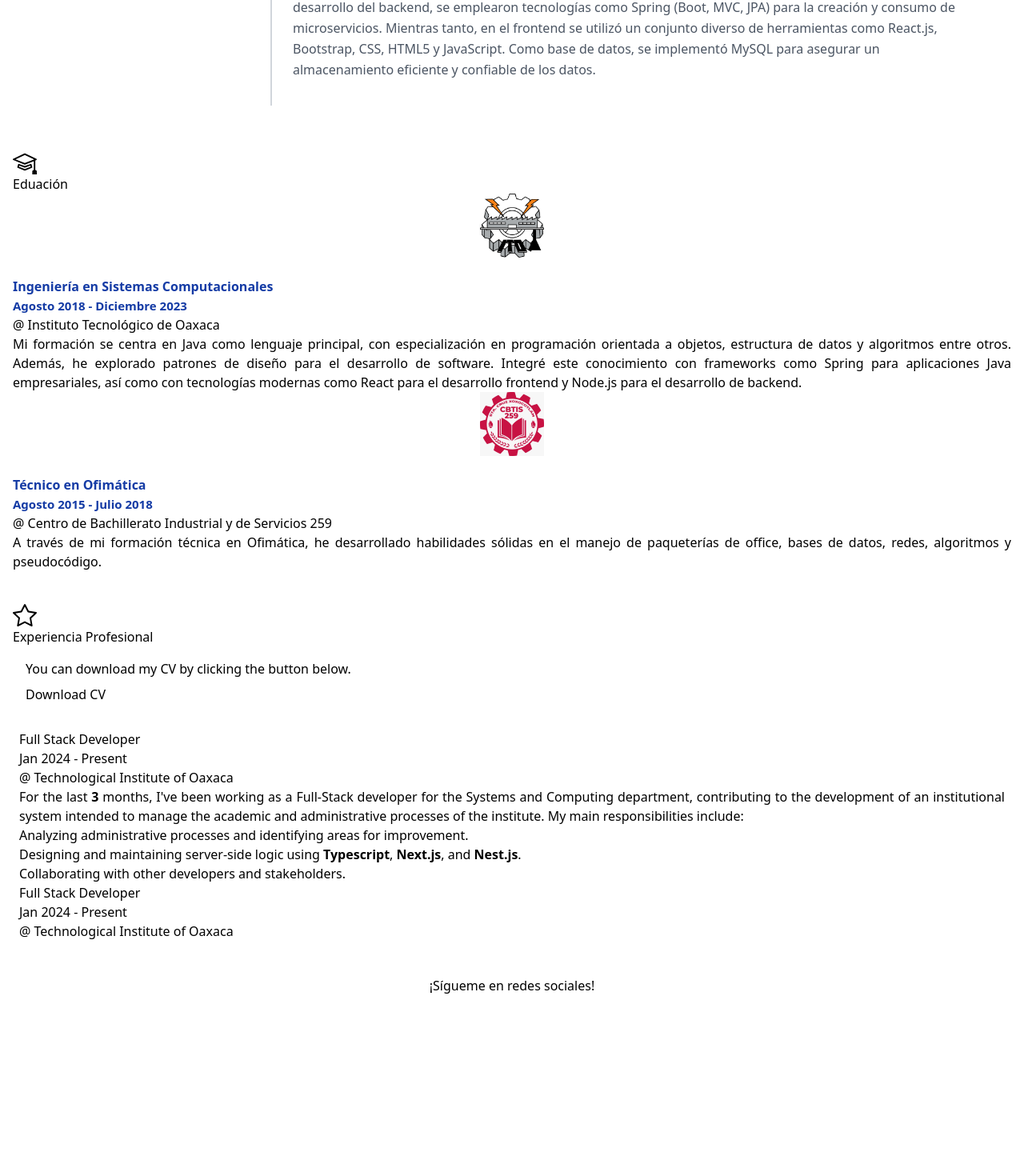
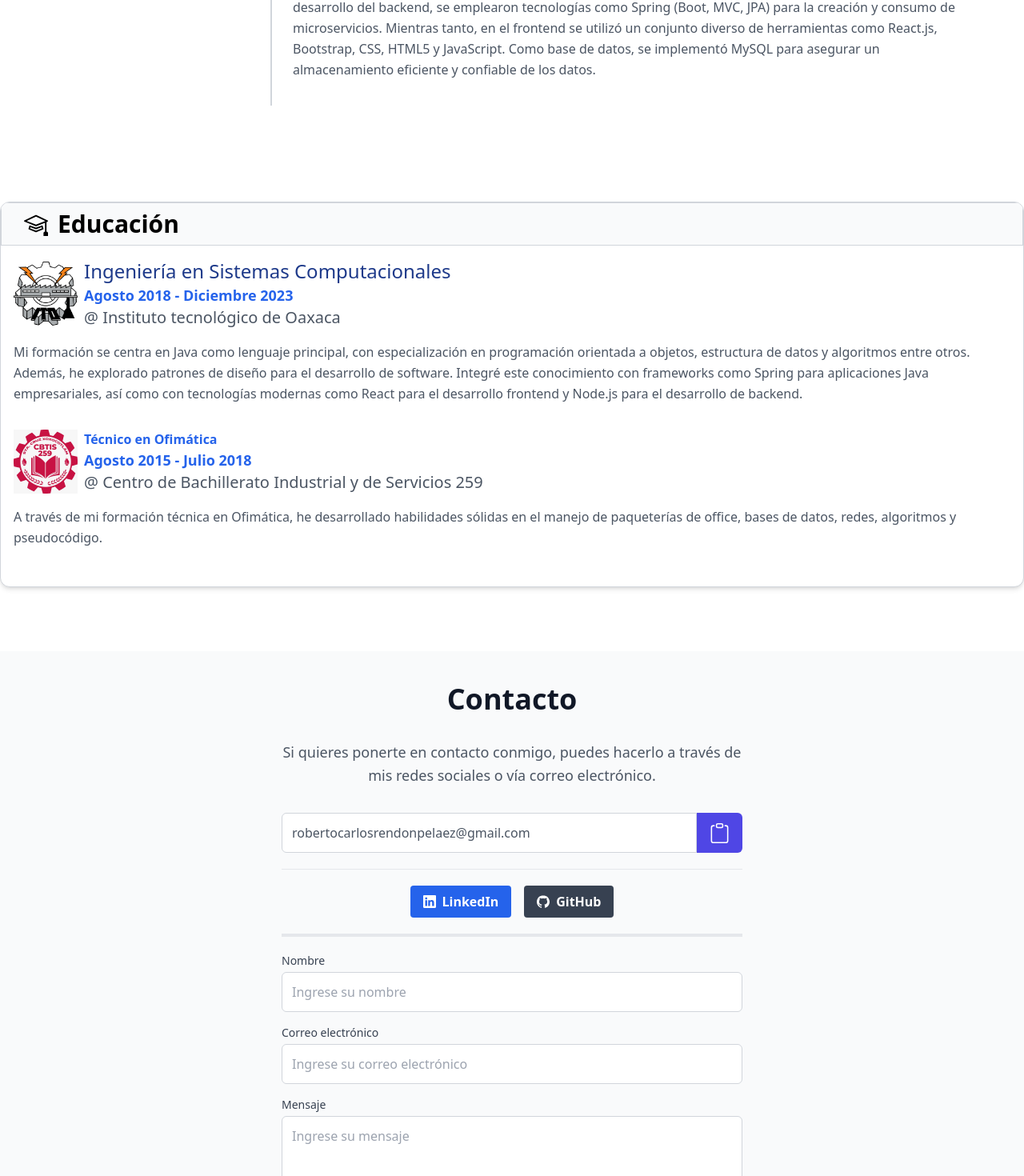
Before and after one commit to Robertofcg/Portafolio, a React (Create React App) app: page / in a window 1280 px wide. Shown: the part 1320-2790 px from the top of the page at 80% size. Before the commit the page ends 2600 px from the top, so only its background shows below. Built offline with nearby package versions, Linux system fonts and the light colour scheme.

Commit message:
nuevas secciones

```diff
--- a/src/App.js
+++ b/src/App.js
@@ -58,22 +58,28 @@ function App() {
             </div>
             <nav className="hidden md:flex space-x-10">
               <a
-                href="/solutions"
+                href="#home"
                 className="text-base text-lg font-medium text-gray-500 hover:text-blue-700"
               >
                 Inicio
               </a>
               <a
-                href="/pricing"
+                href="#experiencia"
                 className="text-base text-lg font-medium text-gray-500 hover:text-blue-700"
               >
                 Experiencia
               </a>
               <a
-                href="/docs"
+                href="/#educacion"
                 className="text-base text-lg font-medium text-gray-500 hover:text-blue-700"
               >
                 Eduación
+              </a>
+              <a
+                href="/#contacto"
+                className="text-base text-lg font-medium text-gray-500 hover:text-blue-700"
+              >
+                Contacto
               </a>
             </nav>
             <div className="hidden md:flex items-center justify-end md:flex-1 lg:w-0">
@@ -90,22 +96,28 @@ function App() {
         >
           <div className="px-2 pt-2 pb-3 space-y-1 sm:px-3">
             <a
-              href="/solutions"
+              href="/#home"
               className="block px-3 py-2 rounded-md text-base font-medium text-gray-900 hover:bg-gray-50 hover:text-gray-900"
             >
-              Solutions
+              Inicio
             </a>
             <a
-              href="/pricing"
+              href="/#experiencia"
               className="block px-3 py-2 rounded-md text-base font-medium text-gray-900 hover:bg-gray-50 hover:text-gray-900"
             >
-              Pricing
+              Experiencia
             </a>
             <a
-              href="/docs"
+              href="/#educacion"
               className="block px-3 py-2 rounded-md text-base font-medium text-gray-900 hover:bg-gray-50 hover:text-gray-900"
             >
-              Docs
+              Eduación
+            </a>
+            <a
+              href="/#contacto"
+              className="block px-3 py-2 rounded-md text-base font-medium text-gray-900 hover:bg-gray-50 hover:text-gray-900"
+            >
+              Contacto
             </a>
           </div>
           <div className="pt-4 pb-3 border-t border-gray-200">
@@ -162,11 +174,11 @@ function App() {
       </section>
 
       <section id="experiencia">
-        <div className="container mx-auto px-5">
-          <h3 className="title-font sm:text-6xl text-4xl mb-4 font-medium text-gray-900 lg:py-10">Experiencia</h3>
+        <div>
+          <div className="container mx-auto px-5 pt-24 lg:pt-14">
+            <h3 className="title-font sm:text-6xl text-4xl font-medium text-gray-900 lg:py-10">Experiencia</h3>
           </div>
-
-        <div className="container mx-auto flex flex-col-reverse lg:flex-row items-center px-5 py-10">
+          <div className="container mx-auto flex flex-col-reverse lg:flex-row items-center px-5">
             <div className="relative grid gap-4 sm:grid-cols-12">
               <div className="col-span-12 sm:col-span-3">
                 <div className="text-center sm:text-center before:dark:from-sky-500 sticky top-28">
@@ -207,122 +219,139 @@ function App() {
               </div>
             </div>
           </div>
-      </section>
-
-
-      <section className="container about">
-        <div id="custom-styles" className='bg-white p-4'>
-          <div className="pb-2" style={{ textAlign: 'justify' }}>
-            <div className="card">
-              <div className="card-header fs-3">
-                <svg xmlns="http://www.w3.org/2000/svg" width="30" height="30" fill="currentColor" className="bi bi-mortarboard" viewBox="0 0 16 16">
-                  <path d="M8.211 2.047a.5.5 0 0 0-.422 0l-7.5 3.5a.5.5 0 0 0 .025.917l7.5 3a.5.5 0 0 0 .372 0L14 7.14V13a1 1 0 0 0-1 1v2h3v-2a1 1 0 0 0-1-1V6.739l.686-.275a.5.5 0 0 0 .025-.917zM8 8.46 1.758 5.965 8 3.052l6.242 2.913z" />
-                  <path d="M4.176 9.032a.5.5 0 0 0-.656.327l-.5 1.7a.5.5 0 0 0 .294.605l4.5 1.8a.5.5 0 0 0 .372 0l4.5-1.8a.5.5 0 0 0 .294-.605l-.5-1.7a.5.5 0 0 0-.656-.327L8 10.466zm-.068 1.873.22-.748 3.496 1.311a.5.5 0 0 0 .352 0l3.496-1.311.22.748L8 12.46z" />
-                </svg> Eduación
-              </div>
-              <div className="d-flex card-body">
-                <a className="d-none d-md-flex me-2 align-self-center" href="http://www.oaxaca.tecnm.mx/">
-                  <img src={logo} alt="Technological Institute Of Oaxaca" className="m-auto" style={{ height: '80px', width: '80px' }} />
-                </a>
-                <div className="flex-grow-1">
-                  <p style={{ color: '#143ba5' }}><b>Ingeniería en Sistemas Computacionales</b></p>
-                  <span style={{ fontSize: '15px', color: '#143ba5', fontWeight: '600' }}>Agosto 2018 - Diciembre 2023</span>
-                  <p className='mb-0'>@ Instituto Tecnológico de Oaxaca</p>
-                </div>
-              </div>
-              <p className="card-body">Mi formación se centra en Java como lenguaje principal, con especialización en programación orientada a objetos, estructura de datos y algoritmos entre otros. Además, he explorado patrones de diseño para el desarrollo de software. Integré este conocimiento con frameworks como Spring para aplicaciones Java empresariales, así como con tecnologías modernas como React para el desarrollo frontend y Node.js para el desarrollo de backend.</p>
-              <div className="d-flex card-body">
-                <a className="d-none d-md-flex me-2 align-self-center" href="http://www.oaxaca.tecnm.mx/">
-                  <img src={logo2} alt="Technological Institute Of Oaxaca" className="m-auto" style={{ height: '80px', width: '80px' }} />
-                </a>
-                <div className="flex-grow-1">
-                  <p style={{ color: '#143ba5' }}><b>Técnico en Ofimática</b></p>
-                  <span style={{ fontSize: '15px', color: '#143ba5', fontWeight: '600' }}>Agosto 2015 - Julio 2018</span>
-                  <p className='mb-0'>@ Centro de Bachillerato Industrial y de Servicios 259</p>
-                </div>
-              </div>
-              <p className="card-body">A través de mi formación técnica en Ofimática, he desarrollado habilidades sólidas en el manejo de paqueterías de office, bases de datos, redes, algoritmos y pseudocódigo.</p>
-
-            </div>
-          </div>
         </div>
       </section>
 
-      <section className="container about">
-        <div id="custom-styles" className='bg-white p-4'>
-          <div className="pb-2 card" style={{ textAlign: 'justify' }}>
-            <div className="card-header fs-3 ">
-              <svg xmlns="http://www.w3.org/2000/svg" width="30" height="30" fill="currentColor" className="bi bi-star" viewBox="0 0 16 16">
-                <path d="M2.866 14.85c-.078.444.36.791.746.593l4.39-2.256 4.389 2.256c.386.198.824-.149.746-.592l-.83-4.73 3.522-3.356c.33-.314.16-.888-.282-.95l-4.898-.696L8.465.792a.513.513 0 0 0-.927 0L5.354 5.12l-4.898.696c-.441.062-.612.636-.283.95l3.523 3.356-.83 4.73zm4.905-2.767-3.686 1.894.694-3.957a.56.56 0 0 0-.163-.505L1.71 6.745l4.052-.576a.53.53 0 0 0 .393-.288L8 2.223l1.847 3.658a.53.53 0 0 0 .393.288l4.052.575-2.906 2.77a.56.56 0 0 0-.163.506l.694 3.957-3.686-1.894a.5.5 0 0 0-.461 0z" />
-              </svg> Experiencia Profesional
-            </div>
-
-            <div className="row">
-              <div className="col-lg-3 p-4">
-                <div className="contenido">
-                  <span className="text-base">You can download my CV by clicking the button below.</span>
-                  <div className="d-flex justify-content-center">
-                    <button className="mt-2 cv">
-                      Download CV
-                    </button>
+      <section id="educacion" className='pt-10'>
+        <div class="container mx-auto bg-white rounded-xl shadow-md overflow-hidden border border-gray-300 mt-20 mt-20">
+          <div class="bg-gray-50 px-4 py-2 border border-gray-300">
+            <div class="text-3xl font-bold flex items-center">
+              <svg xmlns="http://www.w3.org/2000/svg" width="30" height="30" fill="currentColor" class="bi bi-mortarboard mx-3" viewBox="0 0 16 16">
+                <path d="M8.211 2.047a.5.5 0 0 0-.422 0l-7.5 3.5a.5.5 0 0 0 .025.917l7.5 3a.5.5 0 0 0 .372 0L14 7.14V13a1 1 0 0 0-1 1v2h3v-2a1 1 0 0 0-1-1V6.739l.686-.275a.5.5 0 0 0 .025-.917zM8 8.46 1.758 5.965 8 3.052l6.242 2.913z" />
+                <path d="M4.176 9.032a.5.5 0 0 0-.656.327l-.5 1.7a.5.5 0 0 0 .294.605l4.5 1.8a.5.5 0 0 0 .372 0l4.5-1.8a.5.5 0 0 0 .294-.605l-.5-1.7a.5.5 0 0 0-.656-.327L8 10.466zm-.068 1.873.22-.748 3.496 1.311a.5.5 0 0 0 .352 0l3.496-1.311.22.748L8 12.46z" />
+              </svg>
+              Educación
             </div>
           </div>
-              </div>
-              <div className="col-lg-9 col">
-                <div className="content">
-                  <div className='mx-2'>
-                    <h3 className='mt-4'>Full Stack Developer</h3>
-                    <time>Jan 2024 - Present</time>
-                    <h4>@ Technological Institute of Oaxaca</h4>
-                    <div>
-                      <p>For the last <strong>3</strong> months, I've been working as a Full-Stack developer for the Systems and Computing department, contributing to the development of an institutional system intended to manage the academic and administrative processes of the institute. My main responsibilities include:</p>
-                      <ul>
-                        <li>Analyzing administrative processes and identifying areas for improvement.</li>
-                        <li>Designing and maintaining server-side logic using <strong>Typescript</strong>, <strong>Next.js</strong>, and <strong>Nest.js</strong>.</li>
-                        <li>Collaborating with other developers and stakeholders.</li>
-                      </ul>
+          <div class="px-4 py-4">
+            <div class="flex items-center">
+              <a class="hidden md:flex me-2" href="http://www.oaxaca.tecnm.mx/">
+                <img src={logo} alt="Technological Institute Of Oaxaca" class="m-auto h-20 w-20" />
+              </a>
+              <div class="flex-grow">
+                <p class="text-blue-600 font-semibold">
+                  <b class="text-2xl text-blue-900 font-medium">Ingeniería en Sistemas Computacionales</b>
+                </p>
+                <span class="text-blue-600 font-semibold text-lg">
+                  Agosto 2018 - Diciembre 2023
+                </span>
+                <h4 class="text-xl text-gray-600 font-medium"> @ Instituto tecnológico de Oaxaca </h4>
               </div>
             </div>
-                </div>
-                <div className="content">
-                  <div className='mx-2'>
-                    <h3>Full Stack Developer</h3>
-                    <time>Jan 2024 - Present</time>
-                    <h4>@ Technological Institute of Oaxaca</h4>
-                  </div>
-                  <div>
+            <p class="mt-4 text-md mb-8 leading-relaxed text-gray-600 font-medium">
+              Mi formación se centra en Java como lenguaje principal, con
+              especialización en programación orientada a objetos, estructura de
+              datos y algoritmos entre otros. Además, he explorado patrones de
+              diseño para el desarrollo de software. Integré este conocimiento con
+              frameworks como Spring para aplicaciones Java empresariales, así como
+              con tecnologías modernas como React para el desarrollo frontend y
+              Node.js para el desarrollo de backend.
+            </p>
+            <div class="flex items-center mt-4">
+              <a class="hidden md:flex me-2" href="http://www.oaxaca.tecnm.mx/">
+                <img src={logo2} alt="Technological Institute Of Oaxaca" class="m-auto h-20 w-20" />
+              </a>
+              <div class="flex-grow">
+                <p class="text-blue-600 font-semibold">
+                  <b>Técnico en Ofimática</b>
+                </p>
+                <span class="text-blue-600 font-semibold text-lg">
+                  Agosto 2015 - Julio 2018
+                </span>
+                <p class="mb-0 text-xl text-gray-600 font-medium">
+                  @ Centro de Bachillerato Industrial y de Servicios 259
+                </p>
               </div>
             </div>
-              </div>
-            </div>
+            <p class="mt-4 text-md mb-8 leading-relaxed text-gray-600 font-medium">
+              A través de mi formación técnica en Ofimática, he desarrollado
+              habilidades sólidas en el manejo de paqueterías de office, bases de
+              datos, redes, algoritmos y pseudocódigo.
+            </p>
           </div>
         </div>
       </section>
 
 
 
-      <footer className="footer">
-        <div className="container text-center py-5">
-          <h3 className="text-uppercase mb-4">¡Sígueme en redes sociales!</h3>
-          <ul className="social-networks">
-            <li>
-              <a className="snlnk" href="https://www.facebook.com/markos.nunnes.87">
-                <i className="fab fa-facebook-f"></i>
+      <footer className="bg-gray-50 text-gray-900 mt-20" id='contacto'>
+        <div className="container mx-auto py-10 px-5">
+          <div className="max-w-xl mx-auto">
+            <h2 className="text-4xl font-semibold mb-8 text-center">Contacto</h2>
+            <p className="mt-4 text-lg mb-8 leading-relaxed text-gray-600 font-medium text-center">
+              Si quieres ponerte en contacto conmigo, puedes hacerlo a través de mis redes sociales o vía correo electrónico.
+            </p>
+            <div className="flex mb-5 border-b pb-5">
+              <input
+                type="text"
+                value="robertocarlosrendonpelaez@gmail.com"
+                readOnly
+                className="flex-grow p-3 border border-gray-300 rounded-l-md focus:outline-none focus:ring-2 focus:ring-indigo-500 text-gray-600 font-medium"
+              />
+              <button
+                onClick={() => {
+                  const input = document.querySelector('input[type="text"]');
+                  input.select();
+                  document.execCommand('copy');
+                }}
+                className="py-2 px-4 bg-indigo-600 text-white rounded-r-md hover:bg-indigo-700 focus:outline-none focus:bg-indigo-700"
+              >
+                <svg xmlns="http://www.w3.org/2000/svg" width="25" height="25" fill="currentColor" className="bi bi-clipboard" viewBox="0 0 16 16">
+                  <path d="M4 1.5H3a2 2 0 0 0-2 2V14a2 2 0 0 0 2 2h10a2 2 0 0 0 2-2V3.5a2 2 0 0 0-2-2h-1v1h1a1 1 0 0 1 1 1V14a1 1 0 0 1-1 1H3a1 1 0 0 1-1-1V3.5a1 1 0 0 1 1-1h1z" />
+                  <path d="M9.5 1a.5.5 0 0 1 .5.5v1a.5.5 0 0 1-.5.5h-3a.5.5 0 0 1-.5-.5v-1a.5.5 0 0 1 .5-.5zm-3-1A1.5 1.5 0 0 0 5 1.5v1A1.5 1.5 0 0 0 6.5 4h3A1.5 1.5 0 0 0 11 2.5v-1A1.5 1.5 0 0 0 9.5 0z" />
+                </svg>
+              </button>
+            </div>
+
+            <div className="flex justify-center space-x-4 mb-5 border-b-4 pb-5">
+              <a href="https://www.linkedin.com" target="_blank" rel="noreferrer noopener" className="bg-blue-600 hover:bg-blue-700 text-white font-bold py-2 px-4 rounded inline-flex items-center">
+                <svg xmlns="http://www.w3.org/2000/svg" width="16" height="16" fill="currentColor" className="bi bi-linkedin w-4 h-4 mr-2" viewBox="0 0 16 16">
+                  <path d="M0 1.146C0 .513.526 0 1.175 0h13.65C15.474 0 16 .513 16 1.146v13.708c0 .633-.526 1.146-1.175 1.146H1.175C.526 16 0 15.487 0 14.854zm4.943 12.248V6.169H2.542v7.225zm-1.2-8.212c.837 0 1.358-.554 1.358-1.248-.015-.709-.52-1.248-1.342-1.248S2.4 3.226 2.4 3.934c0 .694.521 1.248 1.327 1.248zm4.908 8.212V9.359c0-.216.016-.432.08-.586.173-.431.568-.878 1.232-.878.869 0 1.216.662 1.216 1.634v3.865h2.401V9.25c0-2.22-1.184-3.252-2.764-3.252-1.274 0-1.845.7-2.165 1.193v.025h-.016l.016-.025V6.169h-2.4c.03.678 0 7.225 0 7.225z" />
+                </svg>
+                LinkedIn
               </a>
-            </li>
-            <li>
-              <a className="snlnk" href="https://www.linkedin.com/in/marcos-nunes-de-souza-nipfhire">
-                <i className="fab fa-linkedin"></i>
+
+              <a href="https://github.com" target="_blank" rel="noreferrer noopener" className="bg-gray-700 hover:bg-gray-900 text-white font-bold py-2 px-4 rounded inline-flex items-center">
+                <svg xmlns="http://www.w3.org/2000/svg" viewBox="0 0 24 24" className="w-4 h-4 mr-2">
+                  <path fill="currentColor" d="M12 .297c-6.63 0-12 5.373-12 12 0 5.303 3.438 9.8 8.205 11.385.6.11.82-.258.82-.577 0-.284-.01-1.04-.015-2.042-3.338.724-4.042-1.61-4.042-1.61-.546-1.386-1.333-1.755-1.333-1.755-1.089-.745.083-.73.083-.73 1.205.085 1.838 1.235 1.838 1.235 1.07 1.835 2.807 1.304 3.495.998.108-.775.417-1.304.76-1.604-2.665-.305-5.466-1.332-5.466-5.93 0-1.31.465-2.383 1.235-3.223-.125-.307-.535-1.527.116-3.18 0 0 1.008-.324 3.3 1.233.96-.267 1.98-.399 3-.405 1.02.006 2.04.138 3 .405 2.29-1.557 3.297-1.233 3.297-1.233.655 1.653.245 2.873.12 3.18.765.84 1.23 1.913 1.23 3.223 0 4.61-2.805 5.622-5.475 5.92.43.372.815 1.102.815 2.22 0 1.605-.015 2.896-.015 3.287 0 .32.215.695.825.576 4.763-1.586 8.197-6.083 8.197-11.386 0-6.627-5.373-12-12-12" />
+                </svg>
+                GitHub
               </a>
-            </li>
-            <li>
-              <a className="snlnk" href="https://github.com/Robertofcg">
-                <i className="fab fa-github bg-dark"></i>
-              </a>
-            </li>
-          </ul>
+            </div>
+
+            <form className="space-y-4">
+              <div>
+                <label htmlFor="name" className="block text-sm font-medium text-gray-700">Nombre</label>
+                <input type="text" id="name" name="name" className="mt-1 p-3 block w-full border border-gray-300 rounded-md focus:outline-none focus:ring-2 focus:ring-indigo-500" placeholder="Ingrese su nombre" />
+              </div>
+              <div>
+                <label htmlFor="email" className="block text-sm font-medium text-gray-700">Correo electrónico</label>
+                <input type="email" id="email" name="email" className="mt-1 p-3 block w-full border border-gray-300 rounded-md focus:outline-none focus:ring-2 focus:ring-indigo-500" placeholder="Ingrese su correo electrónico" />
+              </div>
+              <div>
+                <label htmlFor="message" className="block text-sm font-medium text-gray-700">Mensaje</label>
+                <textarea id="message" name="message" rows="4" className="mt-1 p-3 block w-full border border-gray-300 rounded-md focus:outline-none focus:ring-2 focus:ring-indigo-500" placeholder="Ingrese su mensaje"></textarea>
+              </div>
+              <div>
+                <button type="submit" className="w-full py-3 px-6 border border-transparent rounded-md shadow-sm text-white bg-indigo-600 hover:bg-indigo-700 focus:outline-none focus:ring-2 focus:ring-offset-2 focus:ring-indigo-500">Enviar mensaje</button>
+              </div>
+            </form>
+          </div>
         </div>
       </footer>
+
+
+
     </>
   );
 }
```
Lines whose indentation alone changed are shown as unchanged.
